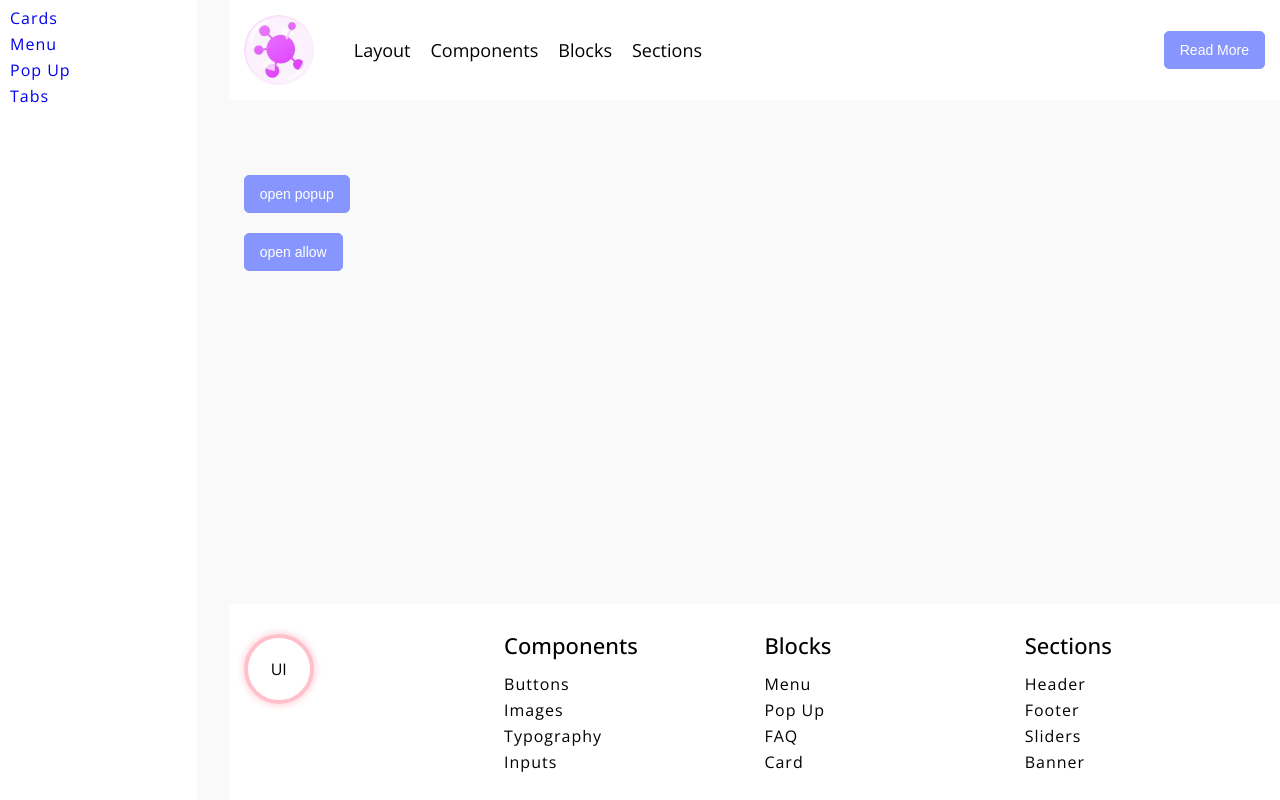
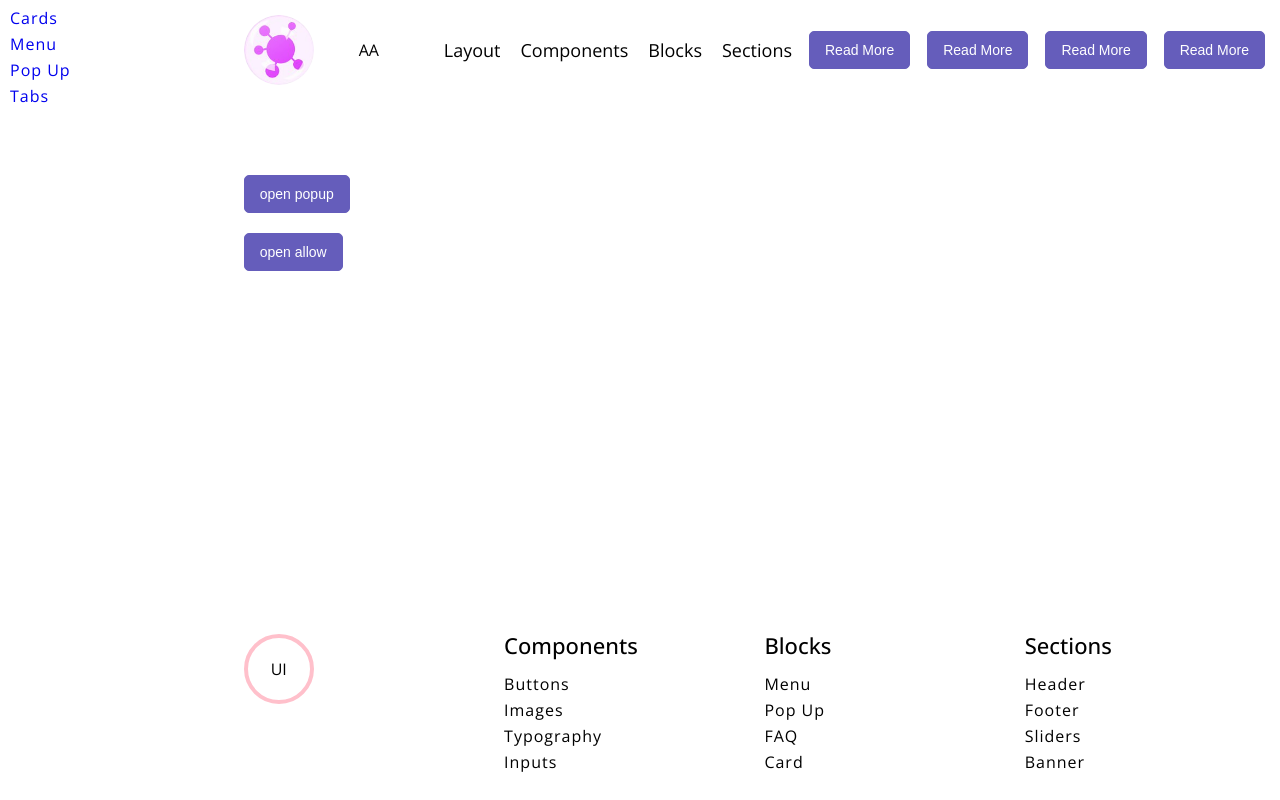
Before and after one commit to VladyslavBohutskyi/lib-components, a React (Create React App) app: page /blocks/pop-up in a window 1280 px wide. Built offline with nearby package versions, Linux system fonts and the light colour scheme.

Commit message:
theme test

```diff
--- a/package.json
+++ b/package.json
@@ -10,6 +10,7 @@
     "@types/node": "^16.18.37",
     "@types/react": "^18.2.14",
     "@types/react-dom": "^18.2.6",
+    "mobx-react": "^9.0.0",
     "react": "^18.2.0",
     "react-dom": "^18.2.0",
     "react-router-dom": "^6.14.0",
--- a/src/App.tsx
+++ b/src/App.tsx
@@ -30,12 +30,15 @@ import BlocksTabs from './project/content/blocks/tabs';
 import SectionPage from './project/content/sections';
 import SectionsHeader from './project/content/sections/header';
 import SectionsFooter from './project/content/sections/footer';
+import { defaultTheme } from './my-lib/theme/default-theme';
+import { ThemeProvider } from 'styled-components';
 
 
 function App() {
   return (
+
     <div className="App">
-      <Container fullwidth='true' pl='0' pr='0' bg='#F9F9F9'>
+      <Container fullwidth='true' pl='0' pr='0' bg={'white'}>
         <Row sx='min-height: 100vh;'>
           <Col size={2} bg='white'>
             <Routes>
@@ -66,17 +69,17 @@ function App() {
                 <Route path='/components/form' element={<ComponentsForm />} />
                 <Route path='/components/images' element={<ComponentsImage />} />
                 <Route path='/components/list' element={<ComponentsList />} />
-                <Route path='/components/typography' element={<ComponentsTypography/>} />
+                <Route path='/components/typography' element={<ComponentsTypography />} />
 
-                <Route path='/blocks/*' element={<BlocksPage/>} />
-                <Route path='/blocks/card' element={<BlocksCard/>} />
-                <Route path='/blocks/menu' element={<BlocksMenu/>} />
-                <Route path='/blocks/pop-up' element={<BlocksPopUp/>} />
-                <Route path='/blocks/tabs' element={<BlocksTabs/>} />
+                <Route path='/blocks/*' element={<BlocksPage />} />
+                <Route path='/blocks/card' element={<BlocksCard />} />
+                <Route path='/blocks/menu' element={<BlocksMenu />} />
+                <Route path='/blocks/pop-up' element={<BlocksPopUp />} />
+                <Route path='/blocks/tabs' element={<BlocksTabs />} />
 
-                <Route path='/sections/*' element={<SectionPage/>} />
-                <Route path='/sections/header' element={<SectionsHeader/>} />
-                <Route path='/sections/footer' element={<SectionsFooter/>} />
+                <Route path='/sections/*' element={<SectionPage />} />
+                <Route path='/sections/header' element={<SectionsHeader />} />
+                <Route path='/sections/footer' element={<SectionsFooter />} />
 
               </Routes>
             </Section>
--- a/src/my-lib/components/buttons.tsx
+++ b/src/my-lib/components/buttons.tsx
@@ -1,7 +1,11 @@
 import styled from 'styled-components';
 import { IBorder, IDisplay, IFonts, IGlobal, IProportions } from '../models/global';
+import { defaultTheme } from '../theme/default-theme';
 
-interface IButton extends IDisplay, IProportions, IFonts, IBorder, IGlobal{
+
+
+
+interface IButton extends IDisplay, IProportions, IFonts, IBorder, IGlobal {
   hover?: 'reverse' | 'reverseBorder' | 'opacity'
   opacity?: number
 }
@@ -37,9 +41,9 @@ export const Button = styled.button<IButton>`
   text-align: ${(p) => p.textAlign};
   text-transform: ${(p) => p.texttransform};
 
-  border: ${(p) => p.border ?? `1px solid ${p.bg ?? '#8696FE'}`};
+  border: ${(p) => p.border ?? `1px solid ${p.bg ?? p.theme.primary}`};
   border-radius: ${(p) => p.br ?? '5px'};
-  box-shadow:${(p) => p.customShadow ? `0px 0px 9px ${p.shadowColor ?? (p.bg ?? '#8696FE')}` : false};
+  box-shadow:${(p) => p.customShadow ? `0px 0px 9px ${p.shadowColor ?? (p.bg ?? p.theme.primary)}` : false};
   box-shadow:
   ${(p) => p.shadow == 'variant-1' ? `${p.shadowColor ?? 'rgba(100, 100, 111, 0.2)'} 0px 7px 29px 0px;` :
     p.shadow == 'variant-2' ? `${p.shadowColor ?? 'rgba(99, 99, 99, 0.2)'} 0px 2px 8px 0px;` :
@@ -48,8 +52,8 @@ export const Button = styled.button<IButton>`
           p.shadow == 'variant-5' ? `${p.shadowColor ?? 'rgba(0, 0, 0, 0.15)'} 2.4px 2.4px 3.2px;` :
             p.shadow == 'variant-6' ? `${p.shadowColor ?? 'rgba(0, 0, 0, 0.15)'} 0px 2px 8px 0px, rgba(0, 0, 0, 0.05) 0px 5px 10px` : false};
 
-  color: ${(p) => p.color ?? 'white'};
-  background: ${(p) => p.bg ?? '#8696FE'};
+  color: ${(p) => p.color ?? p.theme.fontPrimary};
+  background: ${(p) => p.bg ?? p.theme.primary};
   padding: ${(p) => p.p ?? '10px 15px'};
   margin: ${(p) => p.m};
   padding-top:  ${(p) => p.pt};
@@ -62,10 +66,25 @@ export const Button = styled.button<IButton>`
   margin-left:  ${(p) => p.ml};
   ${(p) => p.sx}
   &:hover {
-  background-color: ${(p) => p.hover === 'reverse' || p.hover === 'reverseBorder' ? p.color ?? 'white' : false};
-  color: ${(p) => p.hover === 'reverse' || p.hover === 'reverseBorder' ? p.bg ?? '#8696FE' : false};
-  border: ${(p) => p.hover === 'reverse' ? `1px solid ${p.color ?? 'white'}` : false};
-  opacity: ${(p) => p.hover === 'opacity' ? 0.8 : false}
+    background-color: ${(p) => p.hover === 'reverse' || p.hover === 'reverseBorder'
+    ? p.color ?? p.theme.fontPrimary
+    : p.hover == 'opacity'
+    ? false
+    : p.theme.secondary};
+
+    color: ${(p) => p.hover === 'reverse' || p.hover === 'reverseBorder'
+    ? p.bg ?? p.theme.primary
+    : p.hover == 'opacity'
+    ? false
+    : p.theme.fontSecondary};
+
+    border: ${(p) => p.hover === 'reverse'
+    ? `1px solid ${p.color ?? p.theme.fontPrimary}`
+    : p.hover == ('reverseBorder' || 'opacity')
+    ? `1px solid ${p.bg ?? p.theme.primary}`
+    : `1px solid ${p.theme.secondary}`};
+    box-shadow: none;
+    opacity: ${(p) => p.hover === 'opacity' ? 0.7 : false}
   }`
 
 
@@ -98,9 +117,9 @@ export const BtnLink = styled.a<IBtnLink>`
   text-transform: ${(p) => p.texttransform};
 
 
-  border: ${(p) => p.border ?? `1px solid ${p.bg ?? '#8696FE'}`};
+  border: ${(p) => p.border ?? `1px solid ${p.bg ?? p.theme.primary}`};
   border-radius: ${(p) => p.br ?? '5px'};
-  box-shadow:${(p) => p.customShadow ? `0px 0px 9px ${p.shadowColor ?? (p.bg ?? '#8696FE')}` : false};
+  box-shadow:${(p) => p.customShadow ? `0px 0px 9px ${p.shadowColor ?? (p.bg ?? p.theme.primary)}` : false};
   box-shadow:
   ${(p) => p.shadow == 'variant-1' ? `${p.shadowColor ?? 'rgba(100, 100, 111, 0.2)'} 0px 7px 29px 0px;` :
     p.shadow == 'variant-2' ? `${p.shadowColor ?? 'rgba(99, 99, 99, 0.2)'} 0px 2px 8px 0px;` :
@@ -109,8 +128,8 @@ export const BtnLink = styled.a<IBtnLink>`
           p.shadow == 'variant-5' ? `${p.shadowColor ?? 'rgba(0, 0, 0, 0.15)'} 2.4px 2.4px 3.2px;` :
             p.shadow == 'variant-6' ? `${p.shadowColor ?? 'rgba(0, 0, 0, 0.15)'} 0px 2px 8px 0px, rgba(0, 0, 0, 0.05) 0px 5px 10px` : false};
 
-  color: ${(p) => p.color ?? 'white'};
-  background: ${(p) => p.bg ?? '#8696FE'};
+  color: ${(p) => p.color ?? p.theme.fontPrimary};
+  background: ${(p) => p.bg ?? p.theme.primary};
   padding: ${(p) => p.p ?? '10px 15px'};
   margin: ${(p) => p.m};
   padding-top:  ${(p) => p.pt};
@@ -123,8 +142,27 @@ export const BtnLink = styled.a<IBtnLink>`
   margin-left:  ${(p) => p.ml};
   ${(p) => p.sx}
   &:hover {
-  background-color: ${(p) => p.hover === 'reverse' || p.hover === 'reverseBorder' ? p.color ?? 'white' : false};
-  color: ${(p) => p.hover === 'reverse' || p.hover === 'reverseBorder' ? p.bg ?? '#8696FE' : false};
-  border: ${(p) => p.hover === 'reverse' ? `1px solid ${p.color ?? 'white'}` : false};
-  opacity: ${(p) => p.hover === 'opacity' ? 0.8 : false}
+    background-color: ${(p) => p.hover === 'reverse' || p.hover === 'reverseBorder'
+    ? p.color ?? p.theme.fontPrimary
+    : p.hover == 'opacity'
+    ? false
+    : p.theme.secondary};
+
+    color: ${(p) => p.hover === 'reverse' || p.hover === 'reverseBorder'
+    ? p.bg ?? p.theme.primary
+    : p.hover == 'opacity'
+    ? false
+    : p.theme.fontSecondary};
+
+    border: ${(p) => p.hover === 'reverse'
+    ? `1px solid ${p.color ?? p.theme.fontPrimary}`
+    : p.hover == ('reverseBorder' || 'opacity')
+    ? `1px solid ${p.bg ?? p.theme.primary}`
+    : `1px solid ${p.theme.secondary}`};
+    box-shadow: none;
+    opacity: ${(p) => p.hover === 'opacity' ? 0.7 : false}
   }`
+
+Button.defaultProps = BtnLink.defaultProps = {
+  theme: defaultTheme
+}
--- a/src/my-lib/components/image.tsx
+++ b/src/my-lib/components/image.tsx
@@ -7,6 +7,7 @@ interface IAvatar extends IGlobal, IFonts {
   br?: string
   size?: string
   shadowHover?: string
+  type?: 'primary' | 'secondary'
 }
 
 export interface IImage extends IProportions {
@@ -24,7 +25,7 @@ export const Avatar = styled.div<IAvatar>`
   width: ${(p) => p.size ?? '50px'};
   height: ${(p) => p.size ?? '50px'};
   border-radius: ${(p) => p.br ?? '50%'};
-  box-shadow:${(p) => p.shadow ? `0px 0px 9px ${p.shadowColor ?? 'pink'}` : false};
+  box-shadow:${(p) => p.shadow ? `0px 0px 9px ${p.shadowColor ?? p.theme.shadowColor}` : false};
 
   font-size: ${(p) => p.fs ?? '16px'};
   font-weight: ${(p) => p.fw};
@@ -34,8 +35,8 @@ export const Avatar = styled.div<IAvatar>`
   text-align: ${(p) => p.textAlign};
   text-transform: ${(p) => p.texttransform};
 
-  color: ${(p) => p.color};
-  background: ${(p) => p.bg};
+  color: ${(p) => p.color ?? p.theme.fontPrimary};
+  background: ${(p) => p.bg ?? p.theme.bg};
   padding: ${(p) => p.p};
   margin: ${(p) => p.m};
   padding-top:  ${(p) => p.pt};
@@ -50,7 +51,7 @@ export const Avatar = styled.div<IAvatar>`
   &:hover{
     cursor: pointer;
     transition: all 0.3s ease-in-out;
-    box-shadow: ${(p) => p.shadowHover ? `0px 0px 3px 5px ${p.shadowColor ?? 'pink'}` : false};
+    box-shadow: ${(p) => p.shadowHover ? `0px 0px 3px 5px ${p.shadowColor ?? p.theme.shadowColor}` : false};
   }
 `
 
--- a/src/my-lib/components/list.tsx
+++ b/src/my-lib/components/list.tsx
@@ -15,7 +15,6 @@ interface IListItem extends IList {
 }
 
 export const List = styled.ul<IList>`
-
 
   list-style: ${(p) => p.listStyle ?? 'none'};
   ${(p) => p.listStyle ? `
--- /dev/null
+++ b/src/my-lib/theme/default-theme.ts
@@ -0,0 +1,15 @@
+const defaultTheme = {
+  primary: '#655DBB',
+  fontPrimary: 'white',
+
+  secondary: '#BFACE2',
+  fontSecondary: '#ECF2FF',
+
+  paper: 'white',
+  fontColor: 'black',
+
+  bg: '#ECF2FF',
+  shadowColor: 'grey',
+}
+
+export {defaultTheme}
--- a/src/project/header/index.tsx
+++ b/src/project/header/index.tsx
@@ -4,6 +4,8 @@ import { Button } from "../../my-lib/components/buttons"
 import { Avatar, Image } from "../../my-lib/components/image"
 import { Menu, MenuItem } from "../../my-lib/blocks/menu"
 import { LHeader } from "../../my-lib/sections/header"
+import { defaultTheme } from "../../my-lib/theme/default-theme"
+import { ThemeProvider } from "styled-components"
 
 
 const meenuItems = [
@@ -14,6 +16,21 @@ const meenuItems = [
 ]
 
 const Header = () => {
+  const yellowTheme = {
+    ...defaultTheme,
+    primary: '#FFFEC4',
+    secondary: '#FFD65A',
+    fontPrimary: 'black',
+    fontSecondary: 'white',
+  }
+  const testTheme = {
+    ...defaultTheme,
+    primary: '#ed99d5',
+    secondary: '#ad36a3',
+    fontPrimary: 'black',
+    fontSecondary: 'white',
+  }
+
   return (
     <LHeader bg={'#FFFFFF'}>
       <Container>
@@ -24,6 +41,9 @@ const Header = () => {
                 <Image src="/logo.jpg" alt="logo" />
               </Avatar>
             </NavLink>
+              <Avatar size={'70px'} mr={'20px'} shadow='true'>
+                AA
+              </Avatar>
             <Menu display={'flex'}>
               {
                 meenuItems.map((e) => (
@@ -33,7 +53,12 @@ const Header = () => {
               }
             </Menu>
           </Box>
-          <Button hover="reverse">Read More</Button>
+          <ThemeProvider theme={defaultTheme}>
+            <Button hover="reverse">Read More</Button>
+            <Button hover='reverseBorder'>Read More</Button>
+            <Button hover='opacity'>Read More</Button>
+            <Button>Read More</Button>
+          </ThemeProvider>
         </Row>
       </Container>
     </LHeader>
```
Also changed, not shown: 1 other file (tests, documents, lock files or other folders). Lines whose indentation alone changed are shown as unchanged.
